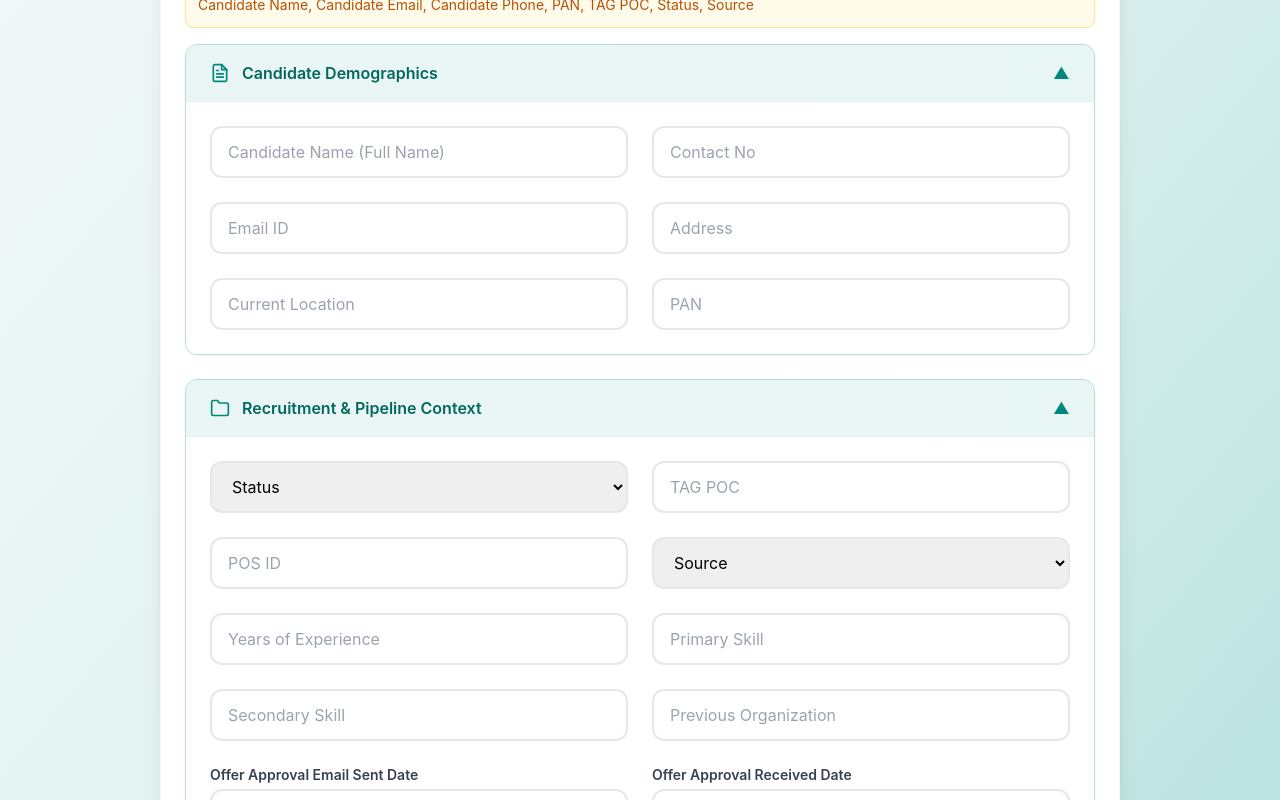
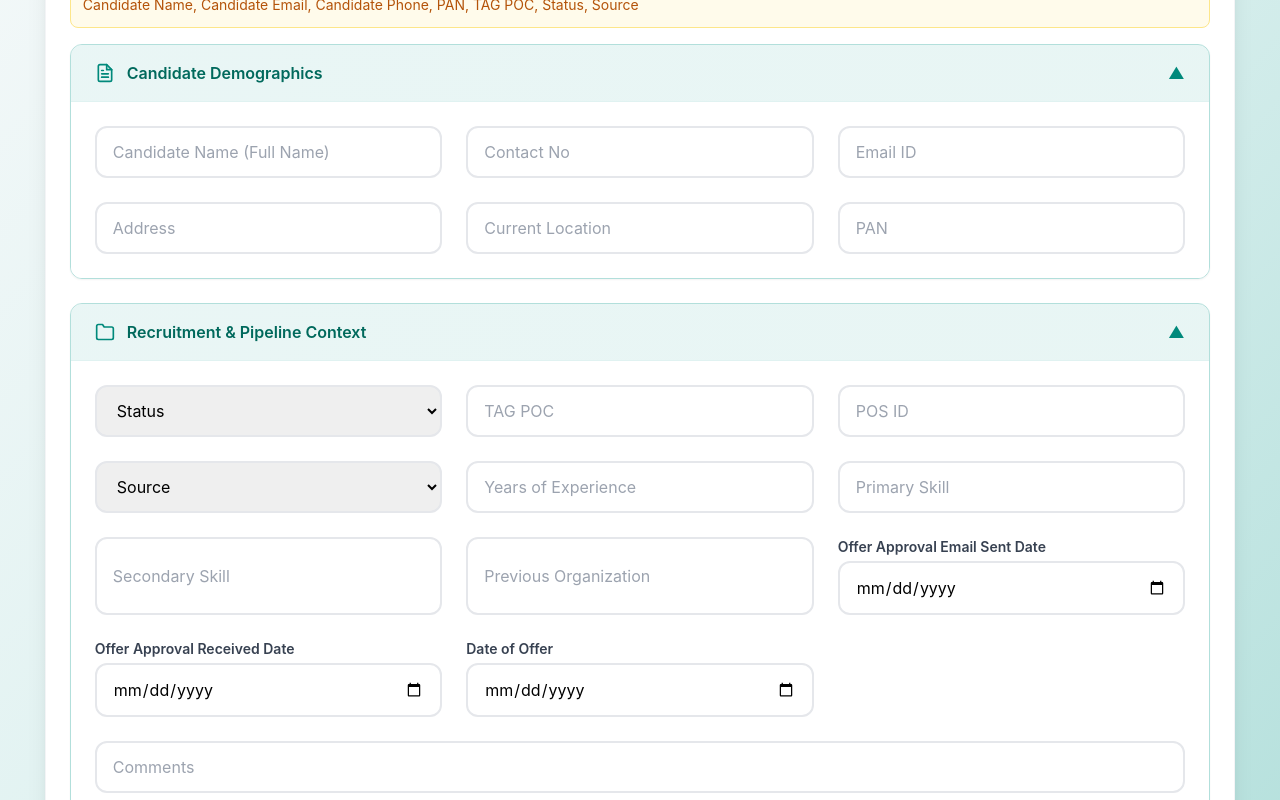
Before and after one commit to vamsi560/offer-letter-frontend, a React (Vite) app: page /offer-letter in a window 1280 px wide. Shown: the part 420-1220 px from the top of the page. Built offline with nearby package versions, Linux system fonts and the light colour scheme; sample sign-in values are in the browser's storage.

Commit message:
ui fixes

```diff
--- a/src/pages/OfferLetterForm.jsx
+++ b/src/pages/OfferLetterForm.jsx
@@ -709,7 +709,7 @@ const OfferLetterForm = () => {
   return (
     <div className="min-h-screen bg-gradient-to-br from-gray-50 via-teal-50 to-teal-100">
       <Navbar user={user} />
-      <div className="max-w-5xl mx-auto px-4 sm:px-6 lg:px-8 py-8">
+      <div className="w-full max-w-[98%] mx-auto px-4 sm:px-6 lg:px-8 py-8">
         <div className="flex items-center justify-between mb-8">
           <div>
             <h1 className="text-2xl sm:text-3xl font-bold text-gray-800 mb-2">
@@ -789,7 +789,7 @@ const OfferLetterForm = () => {
                   onToggle={() => toggleSection('candidateDemographics')}
                   icon={FiFileText}
                 >
-                  <div className="grid grid-cols-1 md:grid-cols-2 gap-6">
+                  <div className="grid grid-cols-1 md:grid-cols-2 lg:grid-cols-3 gap-6">
                     <input type="text" name="candidate_name" placeholder="Candidate Name (Full Name)" className="form-input w-full" value={formData.candidate_name} onChange={handleChange} />
                     <input type="tel" name="candidate_phone" placeholder="Contact No" className="form-input w-full" value={formData.candidate_phone} onChange={handleChange} />
                     <input type="email" name="candidate_email" placeholder="Email ID" className="form-input w-full" value={formData.candidate_email} onChange={handleChange} />
@@ -822,7 +822,7 @@ const OfferLetterForm = () => {
                   onToggle={() => toggleSection('recruiterDetails')}
                   icon={FiFolder}
                 >
-                  <div className="grid grid-cols-1 md:grid-cols-2 gap-6">
+                  <div className="grid grid-cols-1 md:grid-cols-2 lg:grid-cols-3 gap-6">
                     <select name="status" className="form-input w-full" value={formData.status} onChange={handleChange} required>
                       <option value="">Status</option>
                       {formData.status && !['Joined','Offer Made','Abscond','Decline','Revoked'].includes(formData.status) && (
@@ -879,7 +879,7 @@ const OfferLetterForm = () => {
                       <input type="date" id="date_of_offer" name="date_of_offer" className="form-input w-full" value={formData.date_of_offer} onChange={handleChange} />
                     </div>
 
-                    <input type="text" name="comments" placeholder="Comments" className="form-input w-full col-span-1" value={formData.comments} onChange={handleChange} />
+                    <input type="text" name="comments" placeholder="Comments" className="form-input w-full col-span-1 lg:col-span-3" value={formData.comments} onChange={handleChange} />
                   </div>
                 </SectionAccordion>
 
@@ -903,7 +903,7 @@ const OfferLetterForm = () => {
                   onToggle={() => toggleSection('orgPlacement')}
                   icon={FiFolder}
                 >
-                  <div className="grid grid-cols-1 md:grid-cols-2 gap-6">
+                  <div className="grid grid-cols-1 md:grid-cols-2 lg:grid-cols-3 gap-6">
                     <input type="text" name="department" placeholder="Department" className="form-input w-full" value={formData.department} onChange={handleChange} />
 
                     <select name="business_unit" className="form-input w-full" value={formData.business_unit} onChange={handleChange} required>
@@ -961,7 +961,7 @@ const OfferLetterForm = () => {
                   onToggle={() => toggleSection('roleSpecs')}
                   icon={FiBriefcase}
                 >
-                  <div className="grid grid-cols-1 md:grid-cols-2 gap-6">
+                  <div className="grid grid-cols-1 md:grid-cols-2 lg:grid-cols-3 gap-6">
                     <input type="text" name="designation" placeholder="Designation" className="form-input w-full font-semibold" value={formData.designation} onChange={handleChange} />
                     <input type="text" name="position" placeholder="Position" className="form-input w-full" value={formData.position} onChange={handleChange} />
                     <input type="text" name="grade" placeholder="Grade" className="form-input w-full" value={formData.grade} onChange={handleChange} />
@@ -1038,7 +1038,7 @@ const OfferLetterForm = () => {
                   onToggle={() => toggleSection('compBase')}
                   icon={FiDollarSign}
                 >
-                  <div className="grid grid-cols-1 md:grid-cols-2 gap-6">
+                  <div className="grid grid-cols-1 md:grid-cols-2 lg:grid-cols-3 gap-6">
                     <div>
                       <label className="block text-sm font-semibold text-teal-800 mb-1">Current CTC</label>
                       <input type="text" name="current_ctc" placeholder="Current CTC" className="form-input w-full font-bold text-teal-800 bg-teal-50/20" value={formatINR(formData.current_ctc)} onChange={handleCurrencyChange} />
@@ -1091,7 +1091,7 @@ const OfferLetterForm = () => {
                   onToggle={() => toggleSection('allowances')}
                   icon={FiLock}
                 >
-                  <div className="grid grid-cols-1 md:grid-cols-2 gap-6">
+                  <div className="grid grid-cols-1 md:grid-cols-2 lg:grid-cols-3 gap-6">
                     <div>
                       <label className="block text-sm font-semibold text-teal-800 mb-1">Signing Bonus (JB Amount)</label>
                       <input type="text" name="jb_amt" placeholder="JB Amount" className="form-input w-full font-semibold" value={formatINR(formData.jb_amt)} onChange={handleCurrencyChange} />
@@ -1214,7 +1214,7 @@ const OfferLetterForm = () => {
       {/* Preview Modal */}
       {showPreviewModal && (
         <div className="fixed inset-0 bg-black bg-opacity-60 z-50 flex items-start justify-center p-4">
-          <div className="bg-white rounded-2xl shadow-2xl w-full max-w-6xl max-h-[95vh] flex flex-col">
+          <div className="bg-white rounded-2xl shadow-2xl w-full max-w-[95%] max-h-[95vh] flex flex-col">
             <div className="flex-shrink-0 bg-gradient-to-r from-teal-600 to-teal-700 text-white px-6 py-4 flex justify-between items-center rounded-t-2xl">
               <div>
                 <h2 className="text-2xl font-bold text-white">Offer Letter Preview</h2>
```
